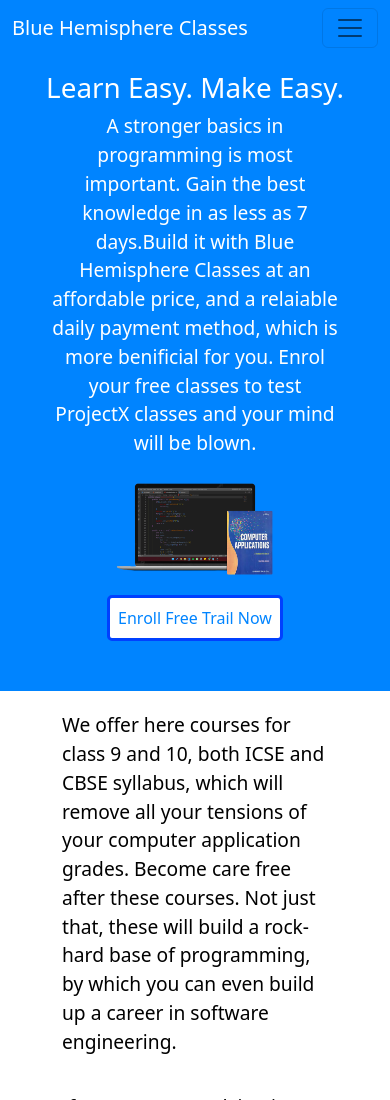
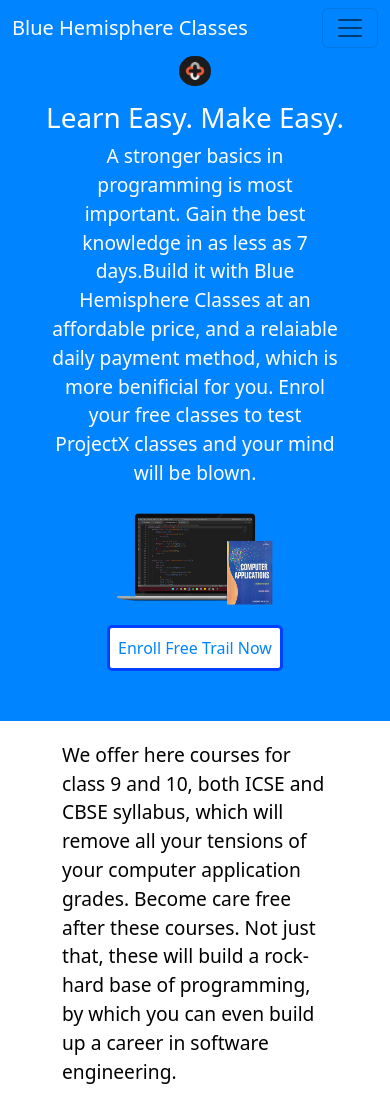
Before and after one commit to syedfardin83/blueHemisphereClasses, a website: page index.html in a window 390 px wide. Shown: the top 1100 px of the page. Drawn offline with nearby package versions, Linux system fonts and the light colour scheme.

Commit message:
ya ya ya

```diff
--- a/index.html
+++ b/index.html
@@ -48,6 +48,7 @@
       <div id="img_bg">
         <!-- <img src="./images/1.jpeg" alt="" id="img1"> -->
         <center>
+          <img src="./images/logo2.png" id="logo1" alt="Blue Hemisphere Classes logo">
           <h1 id="title1">Learn Easy. Make Easy.</h1>
           <p id="para1">A stronger basics in programming is most important.  Gain the best knowledge in as less as 7 days.Build it with Blue Hemisphere Classes at an affordable price, and a relaiable daily payment method, which is more benificial for you. Enrol your free classes to test ProjectX classes and your mind will be blown.</p>
           <img src="./images/laptop2-removebg-preview.png" alt="laptop image" id="img1">
--- a/style.css
+++ b/style.css
@@ -24,7 +24,8 @@
 
 #img_bg{
     width: 100%;
-    height: 500px;
+    height: 110%;
+    padding-bottom: 13px;
     background-color: rgb(0, 132, 255);
 }
 #title1{
@@ -173,6 +174,9 @@
         margin-left: 80%;
         width: 110%;
     }
+    #logo1{
+        width: 20%;
+    }
 }
 .container-mid{
     display: flex;
@@ -200,3 +204,8 @@
     border-radius: 100px;
     padding-left: 10%;
 }
+
+#logo1{
+    width: 8%;
+    border-radius: 50px;
+}
```
Also changed, not shown: images/logo2.png (added).
